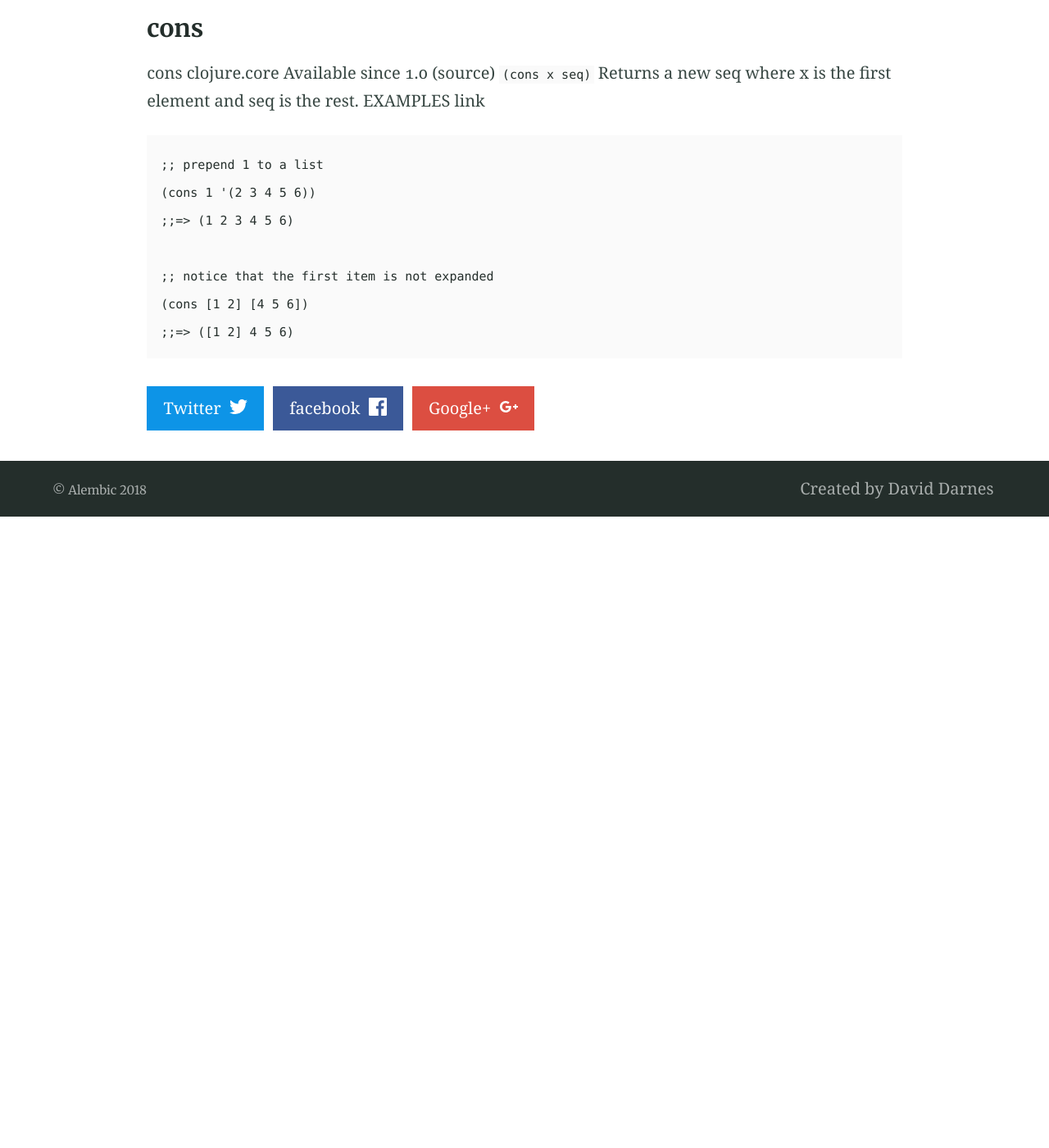
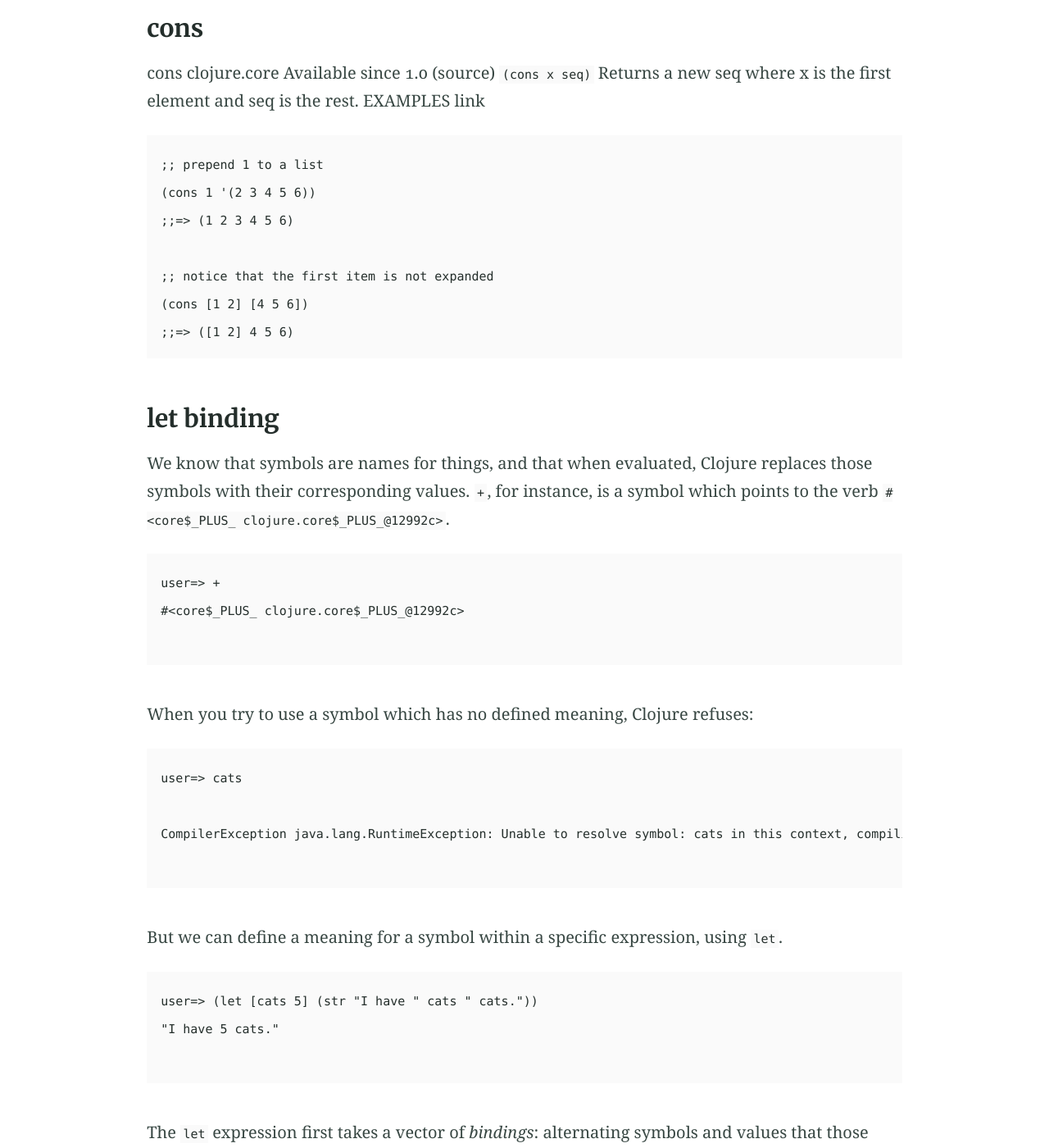
Before and after one commit to wudixm/wudixm.github.io, a Jekyll site: the page built from _posts/2018-10-17-Clojure-Atom.md, in a window 1280 px wide and 1400 px high, scrolled down 14612 px. Shown: the whole window at 82% size. Built offline with Jekyll 4.4.1, drawn with Linux system fonts in a browser that asks for light colours; our own code applies the rules of GitHub Pages for plain Markdown files; before the commit the page ends 15242 px from its top, so only the background shows below that; some of the changed text lies outside the part shown.

Commit message:
let binding

````diff
--- a/_posts/2018-10-17-Clojure-Atom.md
+++ b/_posts/2018-10-17-Clojure-Atom.md
@@ -416,3 +416,70 @@ link
 (cons [1 2] [4 5 6])
 ;;=> ([1 2] 4 5 6)
 ```
+
+### let binding
+
+We know that symbols are names for things, and that when evaluated, Clojure replaces those symbols with their corresponding values. `+`, for instance, is a symbol which points to the verb `#<core$_PLUS_ clojure.core$_PLUS_@12992c>`.
+
+```
+user=> +
+#<core$_PLUS_ clojure.core$_PLUS_@12992c>
+
+```
+
+When you try to use a symbol which has no defined meaning, Clojure refuses:
+
+```
+user=> cats
+
+CompilerException java.lang.RuntimeException: Unable to resolve symbol: cats in this context, compiling:(NO_SOURCE_PATH:0:0)
+
+```
+
+But we can define a meaning for a symbol within a specific expression, using `let`.
+
+```
+user=> (let [cats 5] (str "I have " cats " cats."))
+"I have 5 cats."
+
+```
+
+The `let` expression first takes a vector of *bindings*: alternating symbols and values that those symbols are *bound* to, within the remainder of the expression. “Let the symbol `cats` be 5, and construct a string composed of `"I have "`, `cats`, and `" cats"`.
+
+Let bindings apply only within the let expression itself. They also override any existing definitions for symbols at that point in the program. For instance, we can redefine addition to mean subtraction, for the duration of a `let`:
+
+```
+user=> (let [+ -] (+ 2 3))
+-1
+
+```
+
+But that definition doesn’t apply outside the let:
+
+```
+user=> (+ 2 3)
+5
+
+```
+
+We can also provide *multiple* bindings. Since Clojure doesn’t care about spacing, alignment, or newlines, I’ll write this on multiple lines for clarity.
+
+```
+user=> (let [person   "joseph"
+             num-cats 186]
+         (str person " has " num-cats " cats!"))
+"joseph has 186 cats!"
+
+```
+
+When multiple bindings are given, they are evaluated in order. Later bindings can use previous bindings.
+
+```
+user=> (let [cats 3
+             legs (* 4 cats)]
+         (str legs " legs all together"))
+"12 legs all together"
+
+```
+
+So fundamentally, `let` defines the meaning of symbols within an expression. When Clojure evaluates a `let`, it replaces all occurrences of those symbols in the rest of the `let` expression with their corresponding values, then evaluates the rest of the expression.
````
